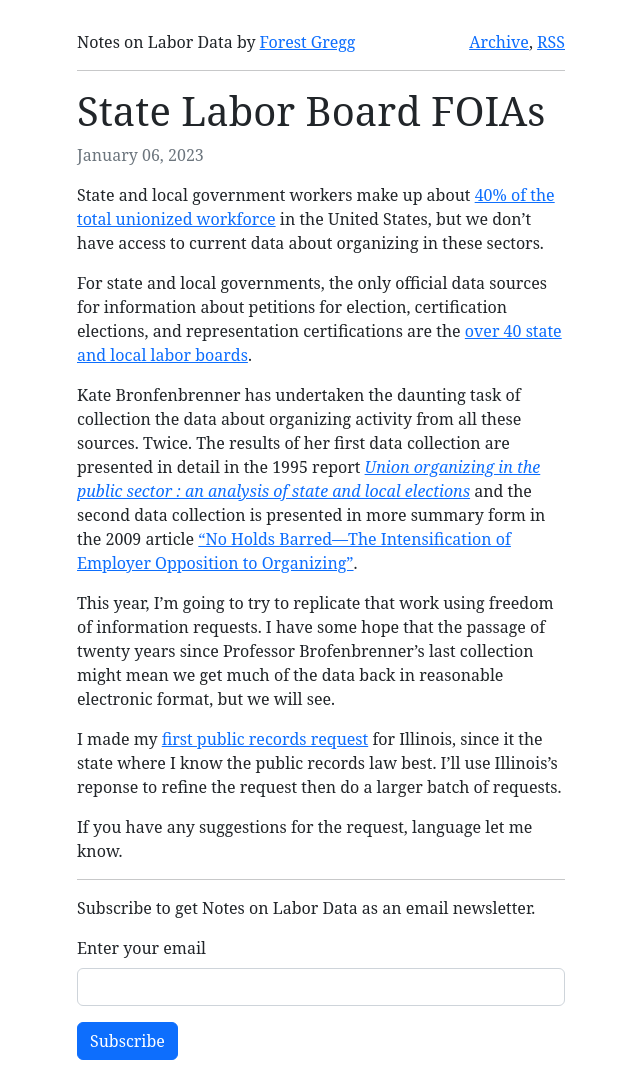
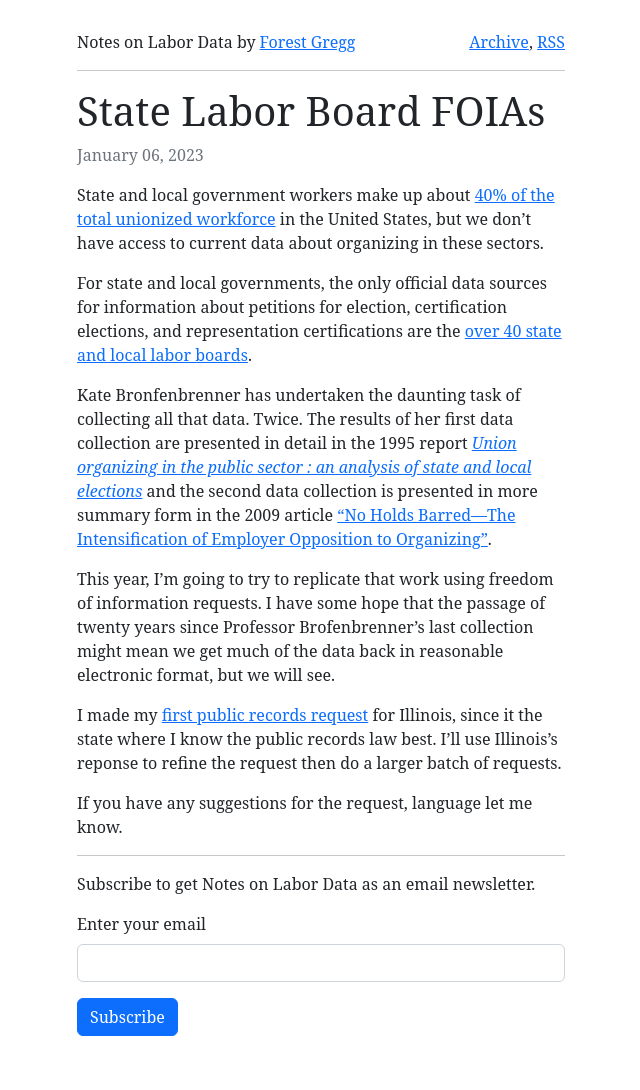
Before and after one commit to labordata/labordata.github.io, a Jekyll site: the page built from _posts/2023-01-06-state-foia.md, in a window 1280 px wide. Shown: the whole page, without its empty margins (319-959 px from the left). Built offline with Jekyll 4.4.1, drawn with Linux system fonts in a browser that asks for light colours; after the commit the page ends 1066 px from its top, so only the background shows below that.

Commit message:
stylistic

```diff
--- a/_posts/2023-01-06-state-foia.md
+++ b/_posts/2023-01-06-state-foia.md
@@ -14,9 +14,8 @@ for information about petitions for election, certification elections,
 and representation certifications are the [over 40 state and local labor
 boards](https://docs.google.com/spreadsheets/d/1a7XtwA8-Y-1p5kK6sFLwSoNeeQm1FAl4IGB5FZm8oRA/edit#gid=0).
 
-Kate Bronfenbrenner has undertaken the daunting task of collection the
-data about organizing activity from all these
-sources. Twice. The results of her first data collection are presented
+Kate Bronfenbrenner has undertaken the daunting task of collecting all that
+data. Twice. The results of her first data collection are presented
 in detail in the 1995 report [*Union organizing in the public sector :
 an analysis of state and local
 elections*](https://www.worldcat.org/title/32430179) and the second
```
